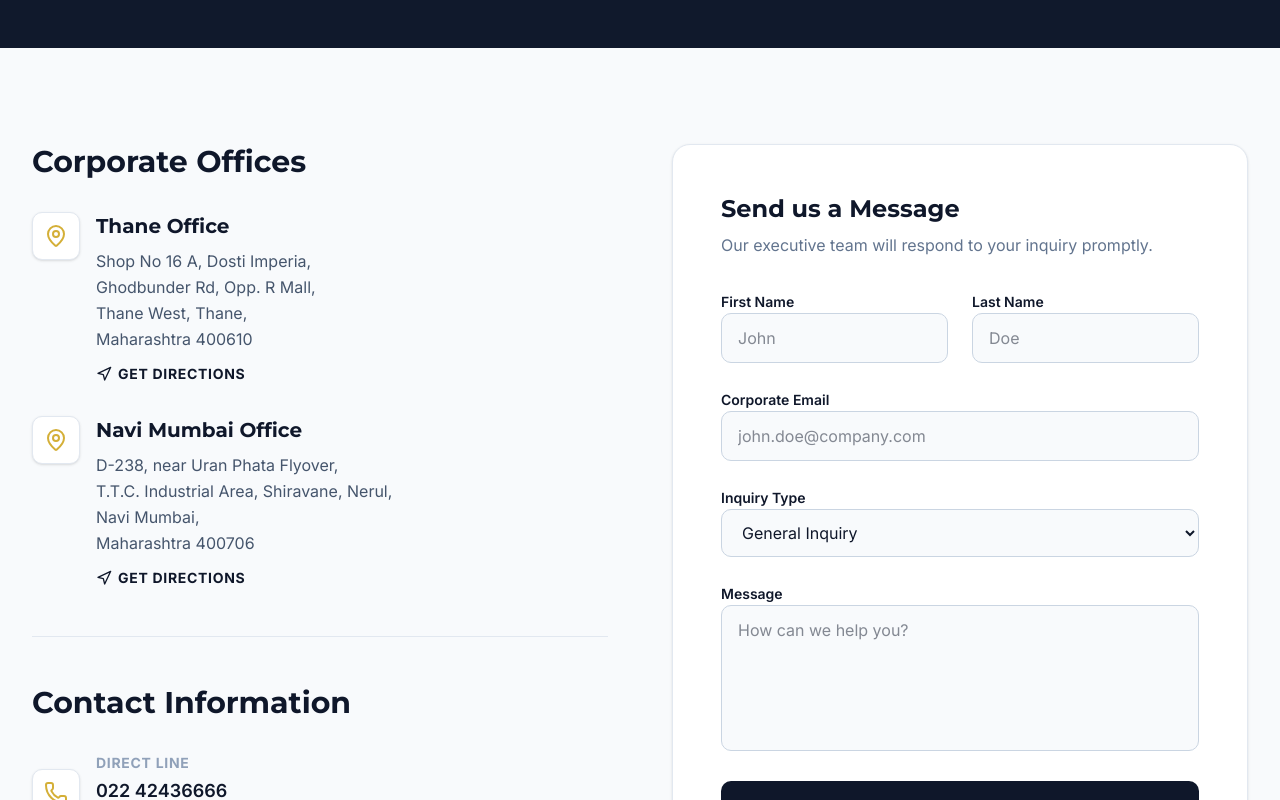
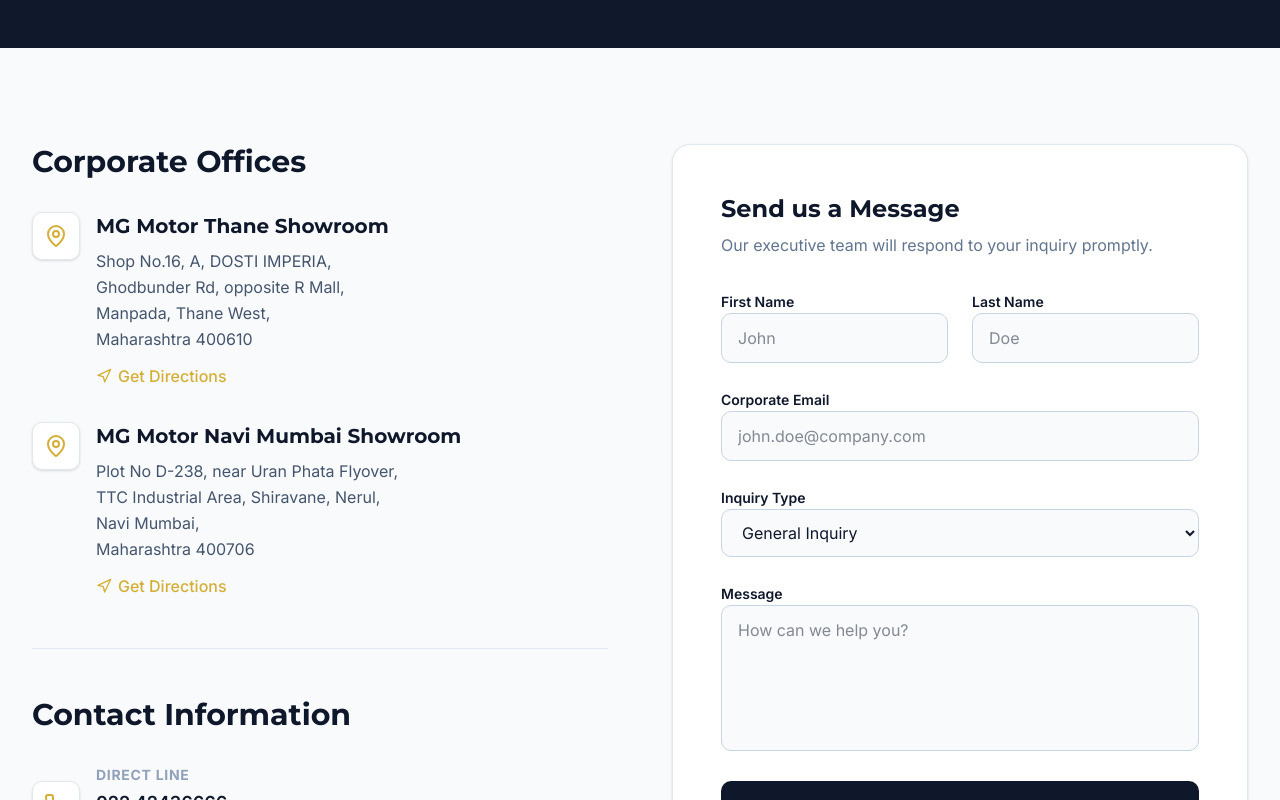
Before and after one commit to SnigdhaKubal/regent-group, a Next.js app: page /contact-us in a window 1280 px wide. Shown: the part 447-1247 px from the top of the page. Built offline with nearby package versions, Linux system fonts and the light colour scheme.

Commit message:
changed maps in contact us page

```diff
--- a/src/app/contact-us/page.tsx
+++ b/src/app/contact-us/page.tsx
@@ -43,40 +43,44 @@
 
                 <div className="space-y-8">
                   {/* Thane Office */}
+                  <div className="flex flex-col gap-4">
                     <div className="flex gap-4">
                       <div className="h-12 w-12 rounded-lg bg-white border border-slate-200 shadow-sm flex items-center justify-center text-[#D4AF37] shrink-0">
                         <MapPin className="h-6 w-6" />
                       </div>
                       <div>
-                      <h3 className="text-xl font-heading font-bold text-[#0F172A] mb-2">Thane Office</h3>
+                        <h3 className="text-xl font-heading font-bold text-[#0F172A] mb-2">MG Motor Thane Showroom</h3>
                         <address className="not-italic text-slate-600 leading-relaxed mb-3">
-                        Shop No 16 A, Dosti Imperia,<br />
-                        Ghodbunder Rd, Opp. R Mall,<br />
-                        Thane West, Thane,<br />
+                          Shop No.16, A, DOSTI IMPERIA,<br />
+                          Ghodbunder Rd, opposite R Mall,<br />
+                          Manpada, Thane West,<br />
                           Maharashtra 400610
                         </address>
-                      <a href="https://www.google.com/maps/search/?api=1&query=Regent+Group+DOSTI+IMPERIA+Thane" target="_blank" rel="noopener noreferrer" className="text-sm font-bold text-[#0F172A] uppercase tracking-wider flex items-center hover:text-[#D4AF37] transition-colors">
+                        <a href="https://www.google.com/maps/search/?api=1&query=MG+Motor+Thane+Dosti+Imperia" className="inline-flex items-center text-[#D4AF37] hover:text-[#B78B1F] font-medium transition-colors">
                           <Navigation className="h-4 w-4 mr-1.5" /> Get Directions
                         </a>
                       </div>
                     </div>
+                  </div>
 
                   {/* Navi Mumbai Office */}
+                  <div className="flex flex-col gap-4">
                     <div className="flex gap-4">
                       <div className="h-12 w-12 rounded-lg bg-white border border-slate-200 shadow-sm flex items-center justify-center text-[#D4AF37] shrink-0">
                         <MapPin className="h-6 w-6" />
                       </div>
                       <div>
-                      <h3 className="text-xl font-heading font-bold text-[#0F172A] mb-2">Navi Mumbai Office</h3>
+                        <h3 className="text-xl font-heading font-bold text-[#0F172A] mb-2">MG Motor Navi Mumbai Showroom</h3>
                         <address className="not-italic text-slate-600 leading-relaxed mb-3">
-                        D-238, near Uran Phata Flyover,<br />
-                        T.T.C. Industrial Area, Shiravane, Nerul,<br />
+                          Plot No D-238, near Uran Phata Flyover,<br />
+                          TTC Industrial Area, Shiravane, Nerul,<br />
                           Navi Mumbai,<br />
                           Maharashtra 400706
                         </address>
-                      <a href="https://www.google.com/maps/search/?api=1&query=Regent+Group+Uran+Phata+Nerul+Navi+Mumbai" target="_blank" rel="noopener noreferrer" className="text-sm font-bold text-[#0F172A] uppercase tracking-wider flex items-center hover:text-[#D4AF37] transition-colors">
+                        <a href="https://www.google.com/maps/search/?api=1&query=MG+Motor+Navi+Mumbai+Plot+D-238" className="inline-flex items-center text-[#D4AF37] hover:text-[#B78B1F] font-medium transition-colors">
                           <Navigation className="h-4 w-4 mr-1.5" /> Get Directions
                         </a>
+                      </div>
                     </div>
                   </div>
                 </div>
```
Lines whose indentation alone changed are shown as unchanged.
